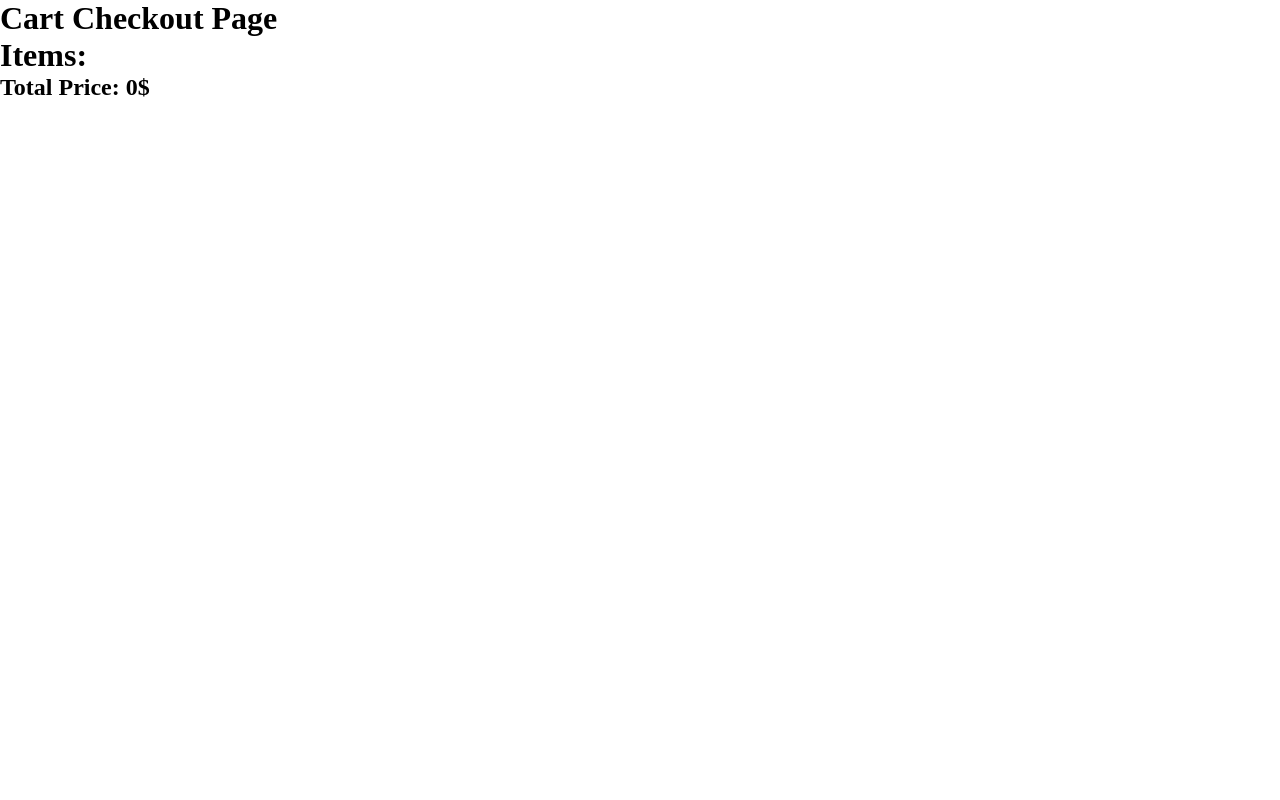
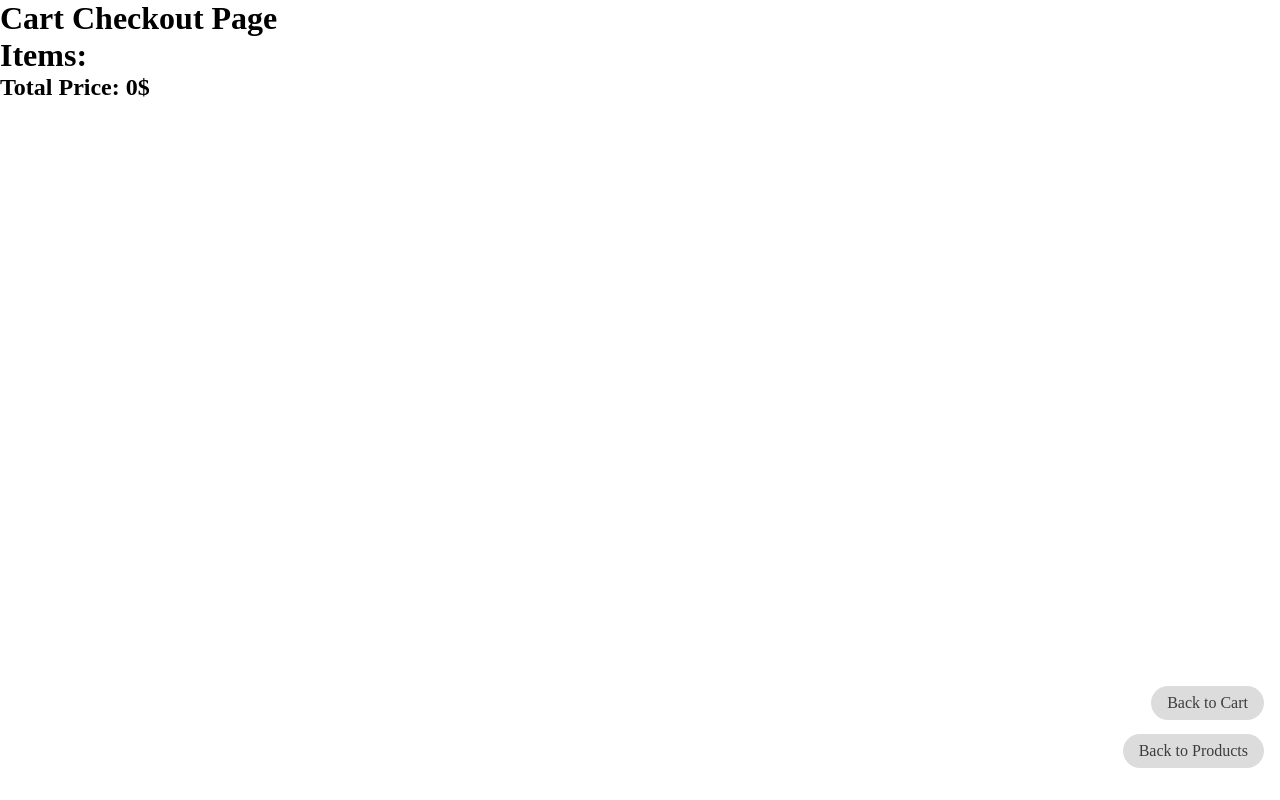
Before and after one commit to Saron-A/shopping-cart-react, a React (Vite) app: page /shopping/checkout in a window 1280 px wide. Built offline with nearby package versions, Linux system fonts and the light colour scheme.

Commit message:
Add links to the checkout page

```diff
--- a/src/components/Checkout.jsx
+++ b/src/components/Checkout.jsx
@@ -1,5 +1,6 @@
 import React from "react";
-import { useOutletContext } from "react-router-dom";
+import { useOutletContext, Link } from "react-router-dom";
+import "../index.css"; // Import your CSS styles
 
 const Checkout = () => {
   const { cart } = useOutletContext();
@@ -35,6 +36,12 @@ const Checkout = () => {
           $
         </h2>
       </div>
+      <Link className="links upper" to="/shopping/cart">
+        Back to Cart
+      </Link>
+      <Link className="links" to="/">
+        Back to Products
+      </Link>
     </div>
   );
 };
--- a/src/index.css
+++ b/src/index.css
@@ -39,7 +39,8 @@
   padding: 1rem;
   /* background-color: #92b5a3; */
   /* color: beige; */
-  background-color: #989898;
+  /* background-color: #989898; */
+  background-color: rgba(0, 0, 0, 0.795);
   color: white;
 }
 
@@ -144,6 +145,20 @@ button:hover {
   transition: all 0.2s ease-in-out;
 }
 
+.links.upper {
+  position: fixed;
+  bottom: 5rem;
+  right: 1rem;
+  border: none;
+  outline: none;
+  border-radius: 1.5rem;
+  padding: 0.5rem 1rem;
+  text-decoration: none;
+  background-color: #dcdcdc;
+  color: #3d3d3d;
+  transition: all 0.2s ease-in-out;
+}
+
 .links:hover {
   transform: scale(1.1);
   cursor: pointer;
@@ -164,3 +179,5 @@ button:hover {
   /* color: beige; */
   color: #656565;
 }
+
+/* Cart page */
```
